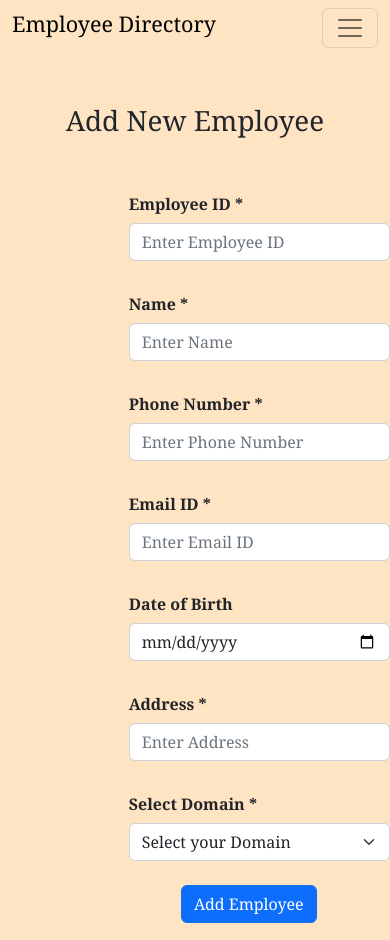
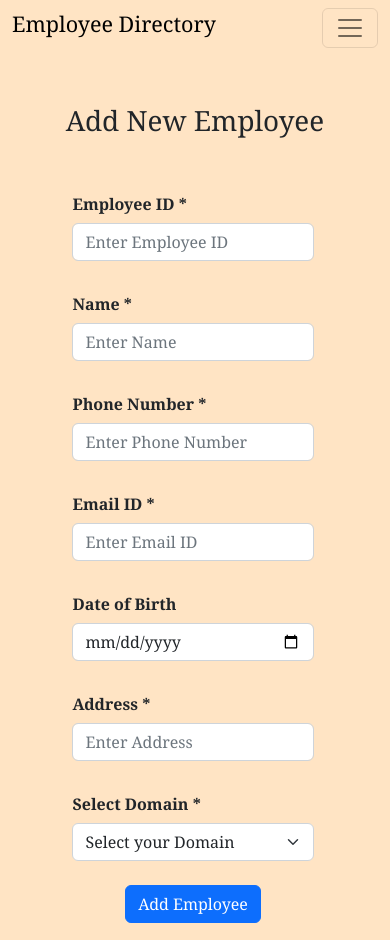
Before and after one commit to preyanshj13/employee-directory, a React (Create React App) app: page /employee-directory/add in a window 390 px wide. Built offline with nearby package versions, Linux system fonts and the light colour scheme.

Commit message:
mobile phone view css

```diff
--- a/src/components/AddEmp/AddEmp.css
+++ b/src/components/AddEmp/AddEmp.css
@@ -4,14 +4,32 @@
 
 .employeeForm{
     /* padding: auto; */
-    align-content: center;
-    margin-left: 33%;
+    margin-left: 15%;
 }
 
 .add {
+    display: flex;
+    justify-content: center;
+    margin-bottom: 5%;
     /* text-align: right; */
-    margin-left: 20%;
+    /* margin-left: 20%; */
 }
 /* .row{
     align-content: center;
 } */
+
+/* For mobiles */
+@media screen and (max-width: 540px) {
+    .employeeForm {
+        width: 85%;
+        margin-left: 7%;
+    }
+}
+
+/* For Tablets */
+@media screen and (min-width: 540px) and (max-width: 780px) {
+    .employeeForm {
+        margin-left: 0%;
+        width: 95%;
+    }
+}
--- a/src/components/AddEmp/AddEmp.js
+++ b/src/components/AddEmp/AddEmp.js
@@ -13,10 +13,10 @@ export default function AddEmp() {
   const [address, setAddress] = useState('');
   // const [lastName, setLastName] = useState('')
   const [domain, setDomain] = useState('');
-  const image = useState('http://dummyimage.com/100x100.png/ff4444/ffffff');
+  // const image = useState('http://dummyimage.com/100x100.png/ff4444/ffffff');
   const navigate = useNavigate();
 
-  const API = process.env.REACT_APP_API
+  const API = process.env.REACT_APP_API;
 
   const postData = () => {
     if (!id || !name || !domain || !number || !email || !address) {
@@ -36,8 +36,7 @@ export default function AddEmp() {
           console.log('data posted! ', res.data);
         })
         // setTimeout(
-        .then(
-           setTimeout( navigate('/employee-directory')),20000);
+        .then(setTimeout(navigate('/employee-directory')), 20000);
     // ,1000)
     // <Redirect to="/" />
   };
@@ -55,7 +54,7 @@ export default function AddEmp() {
       <h1 className="heading mb-5 mt-5">Add New Employee</h1>
       <form className="employeeForm col-sm-8">
         <div className="row mb-4">
-          <label htmlFor="inputId" className="col-sm-2 col-form-label">
+          <label htmlFor="inputId" className="col-sm-3 col-form-label">
             <strong>Employee ID *</strong>
           </label>
           <div className="col-sm-4">
@@ -75,7 +74,7 @@ export default function AddEmp() {
 
         {/* <div className='row'> */}
         <div className="row mb-4">
-          <label htmlFor="inputName" className="col-sm-2 col-form-label">
+          <label htmlFor="inputName" className="col-sm-3 col-form-label">
             <strong>Name *</strong>
           </label>
           <div className="col-sm-4">
@@ -90,7 +89,7 @@ export default function AddEmp() {
             />
           </div>
 
-          {/* <label htmlFor="inputLastName" className="col-sm-2 col-form-label">
+          {/* <label htmlFor="inputLastName" className="col-sm-3 col-form-label">
                         Last Name*
                     </label>
                     <div className="col-sm-4">
@@ -100,7 +99,7 @@ export default function AddEmp() {
         {/* </div> */}
 
         <div className="row mb-4">
-          <label htmlFor="inputPhone" className="col-sm-2 col-form-label">
+          <label htmlFor="inputPhone" className="col-sm-3 col-form-label">
             <strong>Phone Number *</strong>
           </label>
           <div className="col-sm-4">
@@ -118,7 +117,7 @@ export default function AddEmp() {
         </div>
 
         <div className="row mb-4">
-          <label htmlFor="inputEmail" className="col-sm-2 col-form-label">
+          <label htmlFor="inputEmail" className="col-sm-3 col-form-label">
             <strong>Email ID *</strong>
           </label>
           <div className="col-sm-4">
@@ -134,7 +133,7 @@ export default function AddEmp() {
         </div>
 
         <div className="row mb-4">
-          <label htmlFor="inputDob" className="col-sm-2 col-form-label">
+          <label htmlFor="inputDob" className="col-sm-3 col-form-label">
             <strong>Date of Birth</strong>
           </label>
           <div className="col-sm-4">
@@ -149,7 +148,7 @@ export default function AddEmp() {
         </div>
 
         <div className="row mb-4">
-          <label htmlFor="inputAddress" className="col-sm-2 col-form-label">
+          <label htmlFor="inputAddress" className="col-sm-3 col-form-label">
             <strong>Address *</strong>
           </label>
           <div className="col-sm-4">
@@ -165,7 +164,7 @@ export default function AddEmp() {
         </div>
 
         <div className="row mb-4">
-          <label htmlFor="domain" className="col-sm-2 col-form-label">
+          <label htmlFor="domain" className="col-sm-3 col-form-label">
             <strong>Select Domain *</strong>
           </label>
           <div className="col-sm-4">
@@ -188,14 +187,16 @@ export default function AddEmp() {
           </div>
         </div>
 
+        <div className='add'>
           <button
             id="submit"
             type="submit"
-          className="btn add btn-primary"
+            className="btn btn-primary"
             onClick={() => postData()}
           >
             Add Employee
           </button>
+        </div>
       </form>
     </>
   );
--- a/src/components/Emp_Detail/Emp_Detail.css
+++ b/src/components/Emp_Detail/Emp_Detail.css
@@ -9,6 +9,7 @@
 
 .data1 {
     display: flex;
+    /* flex-direction: column-reverse; */
     justify-content: space-around;
 }
 
@@ -68,3 +69,43 @@ h5 {
 .edit {
     justify-content: center;
 }
+
+/* For Mobile */
+@media screen and (max-width: 540px) {
+    .data1 {
+        flex-direction: column-reverse;
+    }
+
+    .img{
+        order: 1;
+        align-self: center;
+    }
+
+    .details1{
+        order: 1;
+        margin-left: 12%;
+        /* align-self: center; */
+    }
+
+    .details2{
+        margin-left: 12%;
+        /* align-self: center; */
+    }
+
+    .editForm{
+        flex-direction: column;
+        /* justify-content: flex-end; */
+    }
+
+    .row{
+        width: 80%;
+        margin-left: 10%;
+    }
+}
+
+/* For Tablets */
+@media screen and (min-width: 540px) and (max-width: 780px) {
+    .data1 {
+        /* flex-direction: column-reverse; */
+    }
+}
--- a/src/components/Emp_Detail/Emp_Detail.js
+++ b/src/components/Emp_Detail/Emp_Detail.js
@@ -11,8 +11,8 @@ export default function Emp_Detail() {
   const [address, setAddress] = useState('');
   const [domain, setDomain] = useState('');
   const [ids, setIds] = useState('');
-  const image = useState('http://dummyimage.com/100x100.png/ff4444/ffffff');
-  const API = process.env.REACT_APP_API
+  // const image = useState('http://dummyimage.com/100x100.png/ff4444/ffffff');
+  const API = process.env.REACT_APP_API;
 
   let { id } = useParams();
   // console.log(id)
@@ -22,7 +22,7 @@ export default function Emp_Detail() {
 
   const edit = (id) => {
     // e.preventDefault();
-    console.log(id)
+    console.log(id);
     axios
       .put(`${API}/${id}`, {
         name,
@@ -76,6 +76,7 @@ export default function Emp_Detail() {
   return (
     <>
       <div className="Emp_Detail">
+
         <h1 className="empName mb-5">
           <strong>{emp_data.name}</strong>
         </h1>
@@ -99,7 +100,7 @@ export default function Emp_Detail() {
         </div> */}
 
         <div className="data1">
-          <div className="details">
+          <div className="details1">
             <h5>
               <strong>Employee ID</strong> :- {ids}
             </h5>
@@ -111,7 +112,7 @@ export default function Emp_Detail() {
             </h5>
           </div>
 
-          <div className="details">
+          <div className="details2">
             <h5>
               <strong>Domain</strong> :- {emp_data.domain}
             </h5>
@@ -123,7 +124,7 @@ export default function Emp_Detail() {
             </h5>
           </div>
 
-          <div className="detail">
+          <div className="img">
             <img className="empImg mb-4" src={emp_data.image} alt="Employee" />
           </div>
         </div>
@@ -135,7 +136,7 @@ export default function Emp_Detail() {
       </div>
 
       {/* EDIT EMPLOYEE FORM */}
-      <form className="editDetails" id="editDetails" onSubmit={()=>edit(id)} >
+      <form className="editDetails" id="editDetails" onSubmit={() => edit(id)}>
         <div className="editForm">
           <div className="col1">
             <div className="row editName mb-4">
@@ -244,7 +245,7 @@ export default function Emp_Detail() {
         <div className="editButton">
           <button
             type="submit"
-            className="btn btn-primary"
+            className="btn btn-primary mb-5"
             // onClick={() => edit(id)}
           >
             Edit Employee
--- a/src/components/ViewEmp/ViewEmp.css
+++ b/src/components/ViewEmp/ViewEmp.css
@@ -20,10 +20,16 @@ body{
     text-align: center;
 }
 
+.row {
+    display: flex;
+    justify-content: space-around;
+}
+
 .card {
     /* display: flex; */
-    text-align: center;
-    margin: 10px 17px;
+    /* text-align: center; */
+    /* margin: 10px 17px; */
+    margin-bottom: 5%;
     width: 18rem;
     /* max-height: 45rem; */
 }
@@ -54,3 +60,12 @@ body{
     padding: 5px 10px;
     background-color: rgb(238, 6, 6);
 }
+
+
+@media screen and (max-width: 540px) {
+    .searchBox {
+        display: flex;
+        justify-content: center;
+        padding: 0%;
+    }
+}
```
Also changed, not shown: 1 other file (tests, documents, lock files or other folders). Lines whose indentation alone changed are shown as unchanged.
